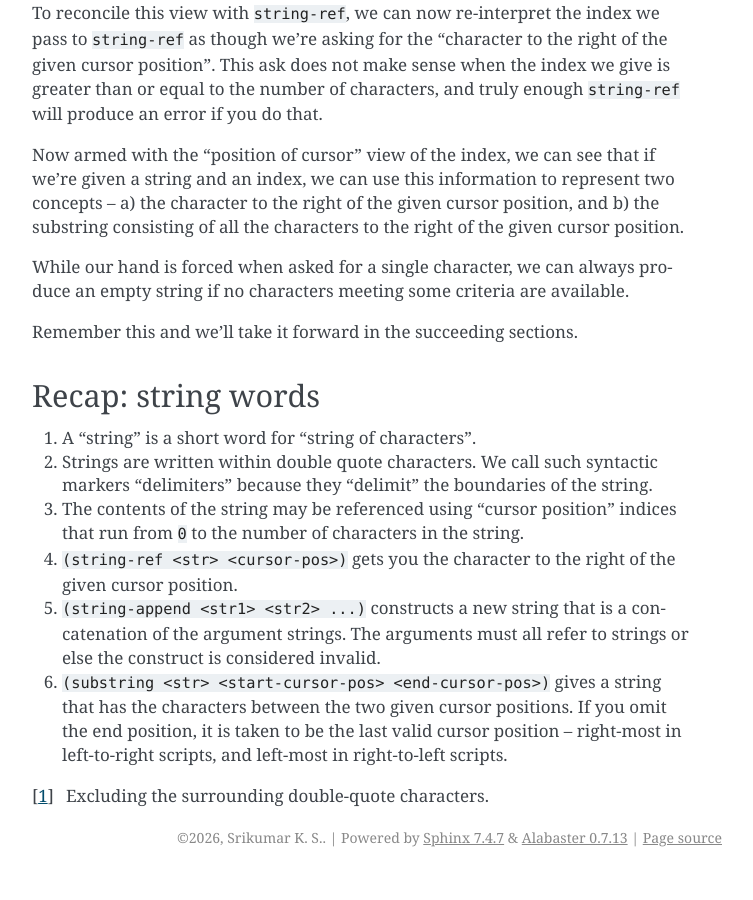
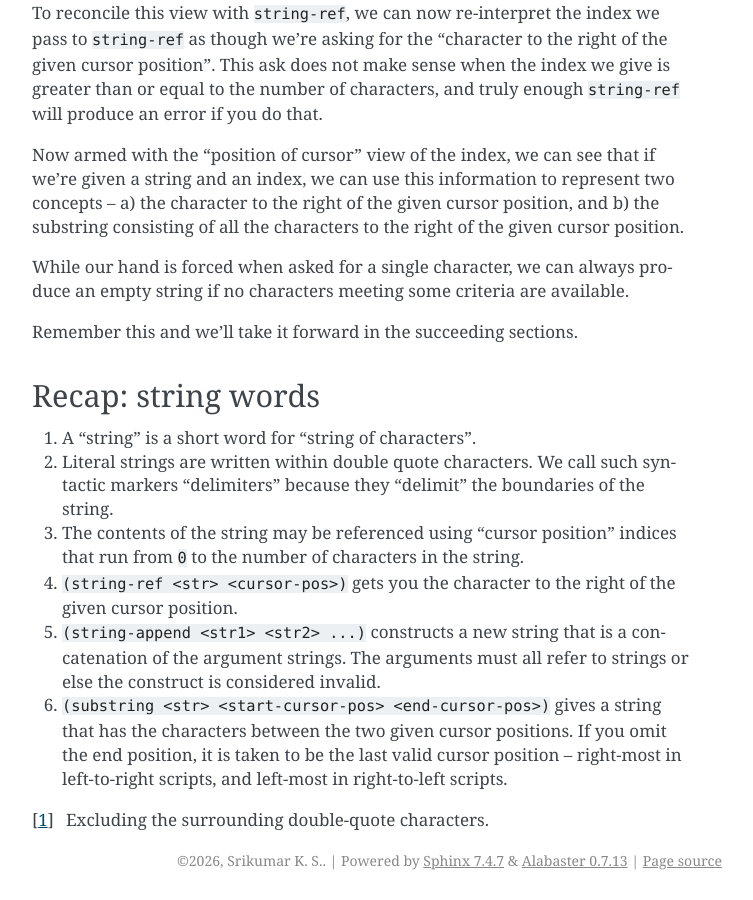
Before and after one commit to kreauniv/complit, a Sphinx documentation site: the page built from source/strings.rst, in a window 1280 px wide and 900 px high, scrolled down 9470 px. Shown: the whole window, without its empty margins (388-1141 px from the left). Built offline with Sphinx 7.4.7, drawn with Linux system fonts in a browser that asks for light colours; before the commit the page ends 10347 px from its top, so only the background shows below that.

Commit message:
Literal string

```diff
--- a/source/strings.rst
+++ b/source/strings.rst
@@ -433,8 +433,9 @@
 
 1. A "string" is a short word for "string of characters".
 
-2. Strings are written within double quote characters. We call such syntactic
-   markers "delimiters" because they "delimit" the boundaries of the string.
+2. Literal strings are written within double quote characters. We call such
+   syntactic markers "delimiters" because they "delimit" the boundaries of the
+   string.
 
 3. The contents of the string may be referenced using "cursor position" indices
    that run from ``0`` to the number of characters in the string.
```
